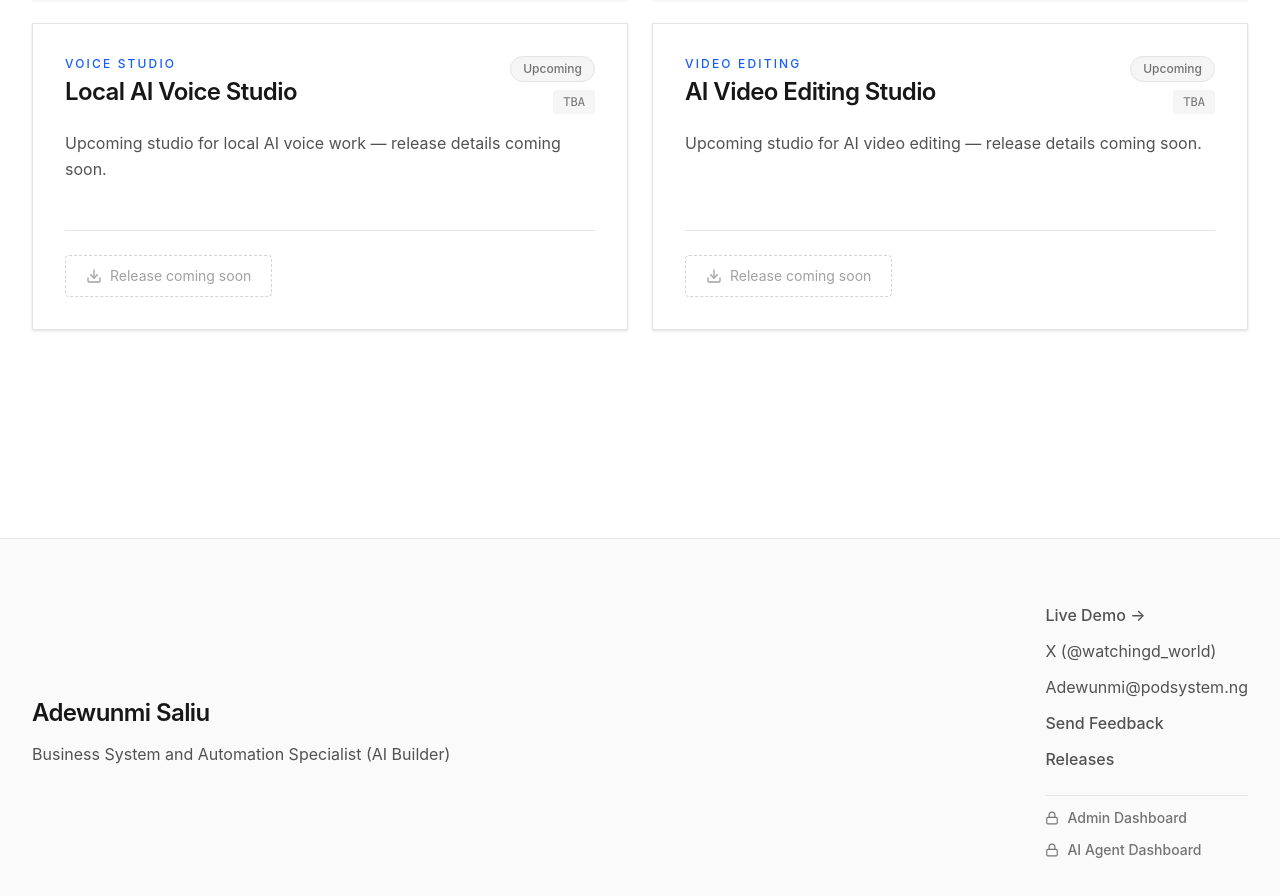
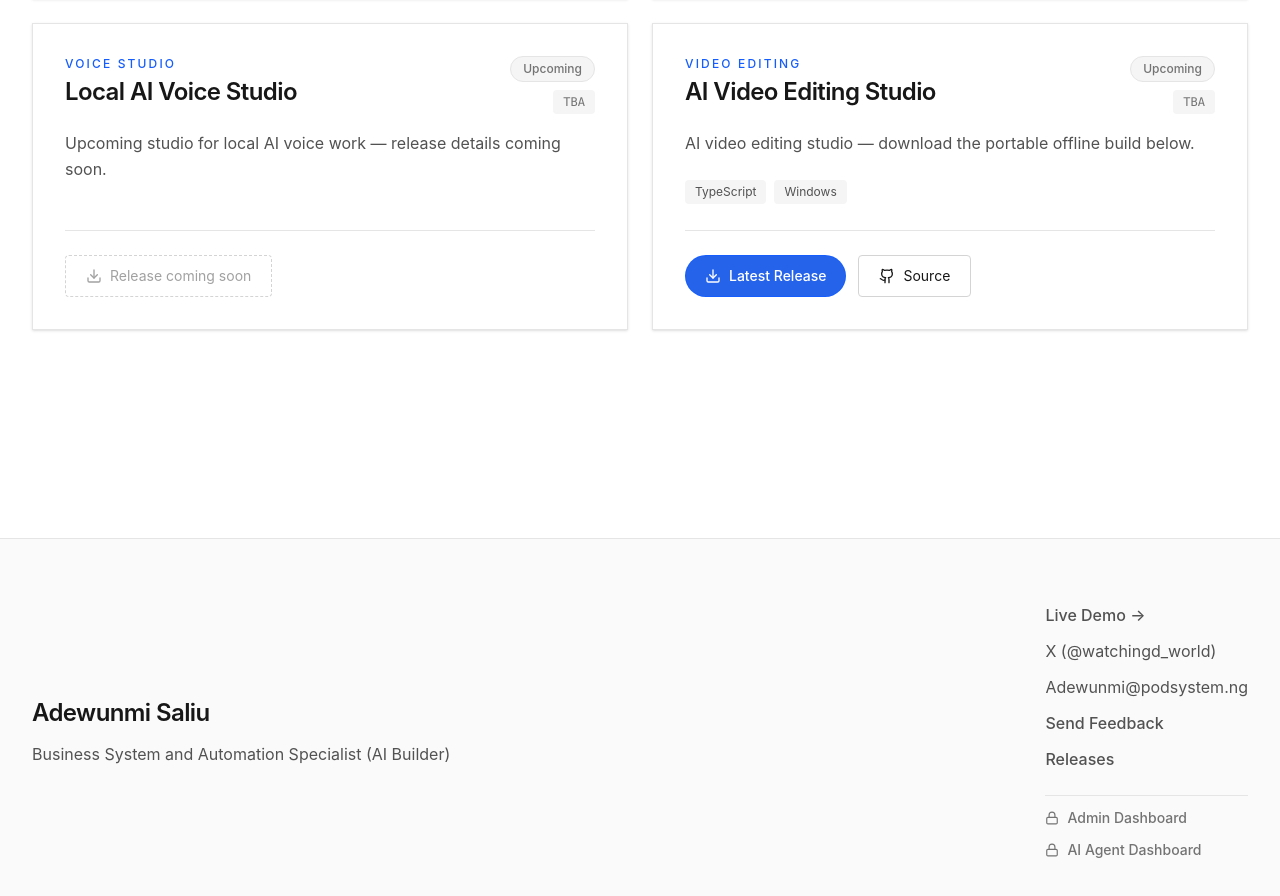
Before and after one commit to rdouglaz/Adewunmiportfolio, a React (Vite) app: page /releases in a window 1280 px wide. Shown: the part 1600-2496 px from the top of the page. Built offline with nearby package versions, Linux system fonts and the light colour scheme.

Commit message:
feat(releases): wire AI Video Editing Studio portable download

```diff
--- a/src/app/pages/Releases.tsx
+++ b/src/app/pages/Releases.tsx
@@ -136,12 +136,13 @@ const releases: Release[] = [
     name: 'AI Video Editing Studio',
     tag: 'Video Editing',
     description:
-      'Upcoming studio for AI video editing — release details coming soon.',
+      'AI video editing studio — download the portable offline build below.',
     license: 'Upcoming',
     version: 'TBA',
-    tech: [],
-    releaseUrl: '',
-    repoUrl: '',
+    tech: ['TypeScript', 'Windows'],
+    releaseUrl:
+      'https://github.com/rdouglaz/ClipForge-AI/releases/download/new/DevotionalStudio-Portable-OFFLINE.zip',
+    repoUrl: 'https://github.com/rdouglaz/ClipForge-AI',
     links: [],
   },
 ];
```
